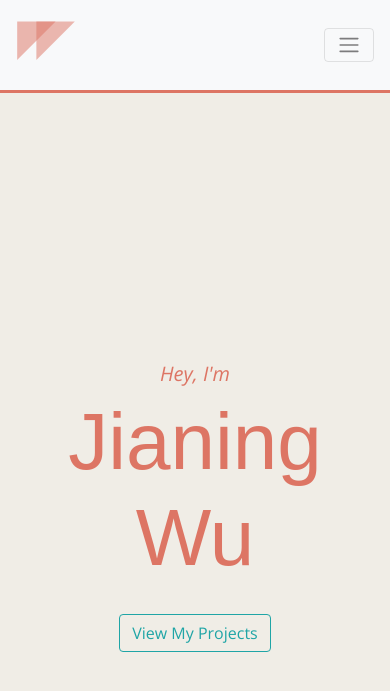
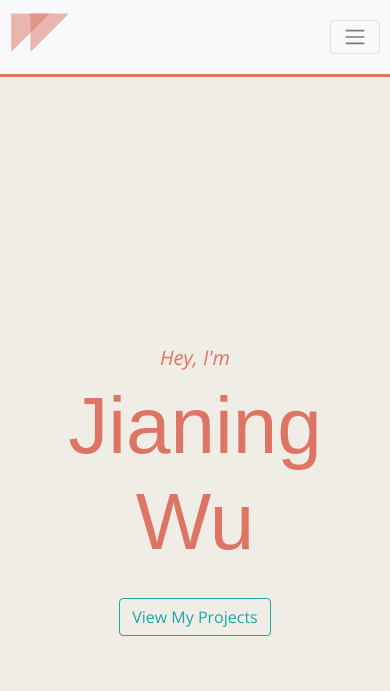
Before and after one commit to JIWU6498/wujenny.com, a Jekyll site: the page built from index.md, in a window 390 px wide and 900 px high. Shown: the top 691 px of the window. Built offline with Jekyll 4.4.1, drawn with Linux system fonts in a browser that asks for light colours; nearby versions of some CDN libraries; some web fonts are replaced.

Commit message:
add padding for navigation bar

```diff
--- a/_layouts/default.html
+++ b/_layouts/default.html
@@ -30,7 +30,7 @@
 <body>
 
     <!-- NavBar -->
-    <nav class="navbar navbar-expand-lg navbar-light bg-light fixed-top sticky-top py-3 navbar-expand-sm" id="nav">
+    <nav class="navbar navbar-expand-lg navbar-light bg-light fixed-top sticky-top py-2" id="nav">
         <div class="container">
             <a class="navbar-brand" href="#">
                 <svg width="60" height="40" class="jwlogo">
--- a/assets/css/styles.css
+++ b/assets/css/styles.css
@@ -79,7 +79,8 @@
 }
 @media (max-width: 480px) {
   #nav {
-    height: 20vh;
+    height: 12vh;
+    padding: 20px 10px;
   }
 }
 
```
Also changed, not shown: scss/component/_navigation.scss (+4 -3 lines).
